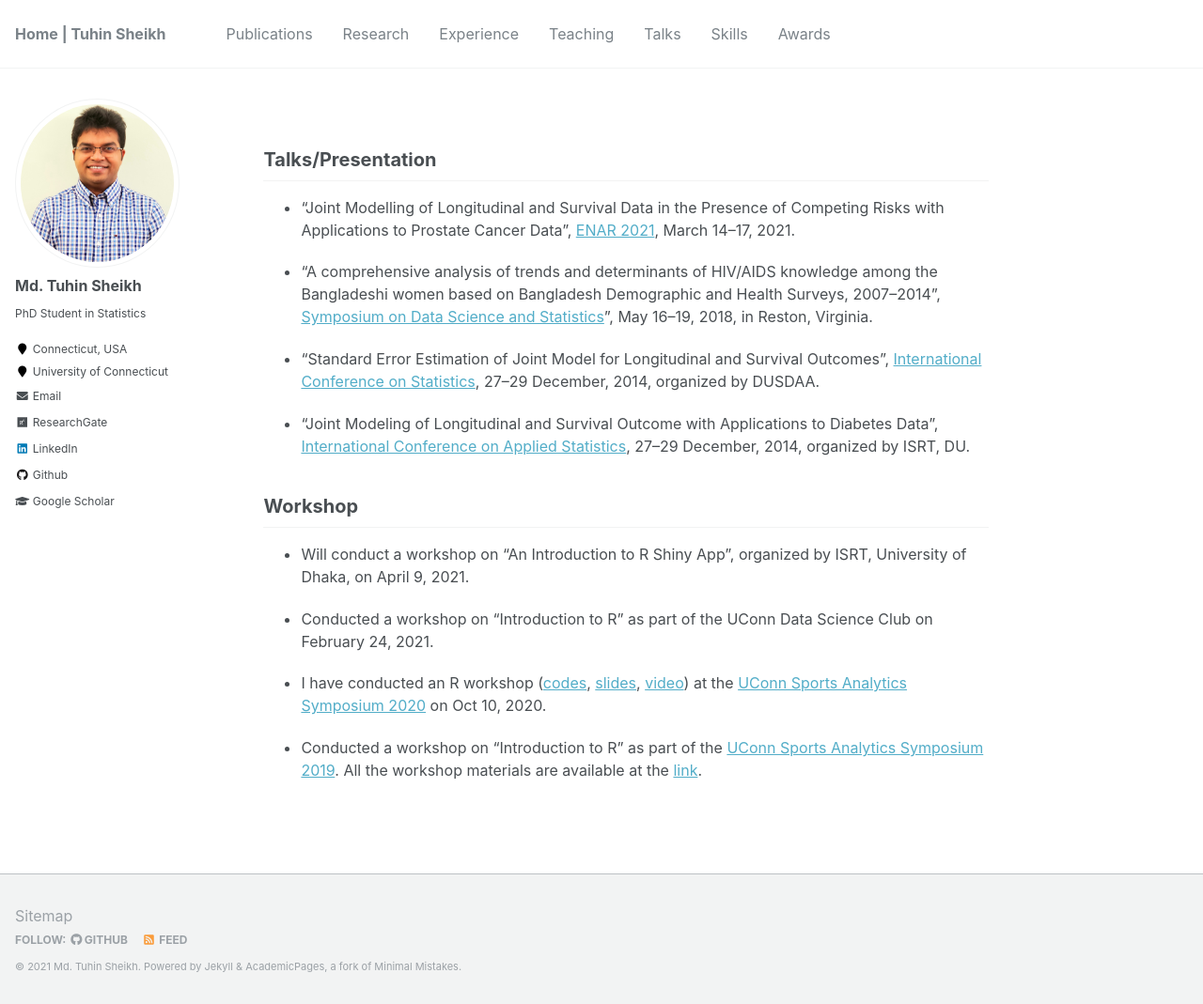
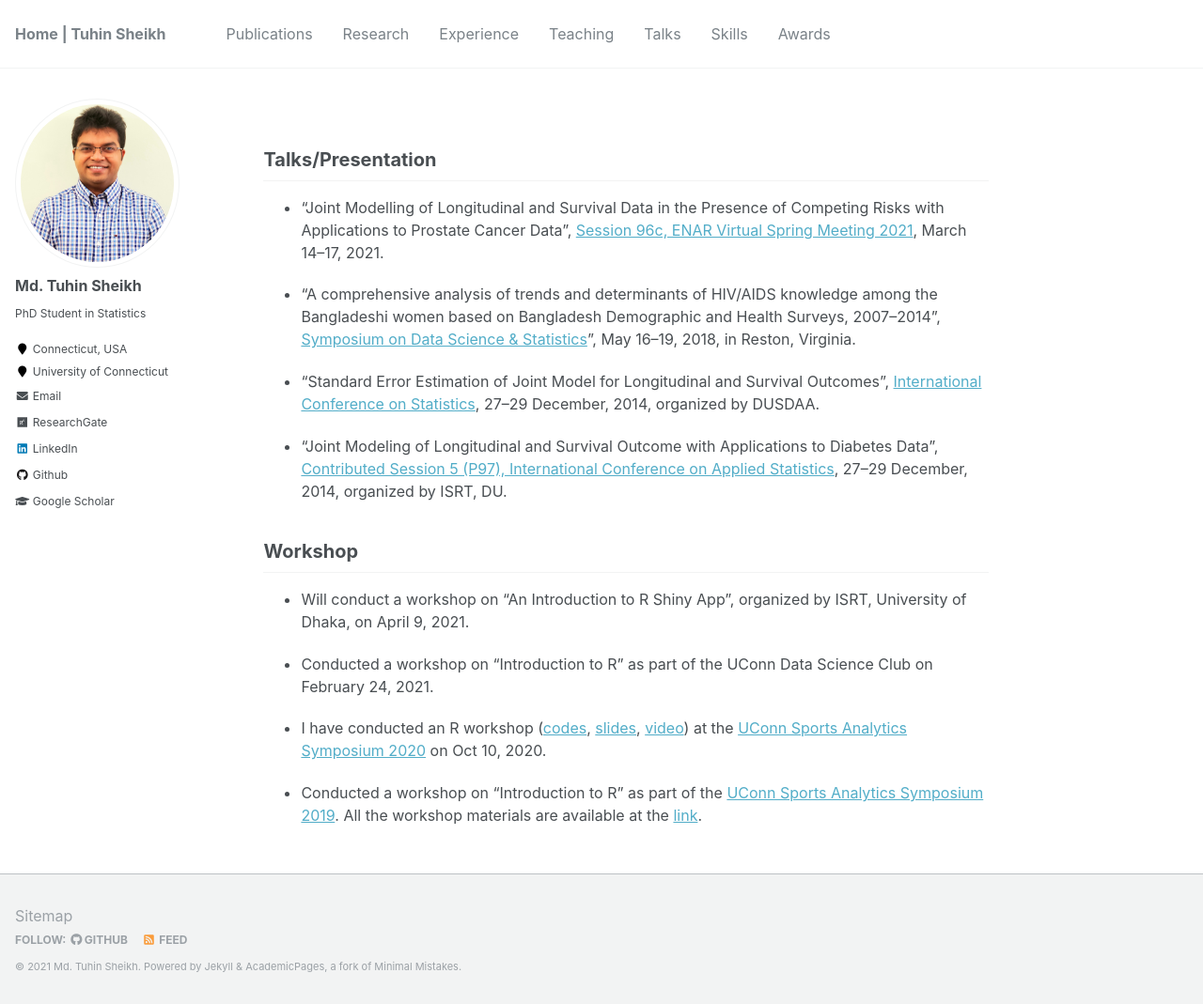
Before and after one commit to mdtuhinsheikh/mdtuhinsheikh.github.io, a Jekyll site: the page built from _pages/talks.md, in a window 1280 px wide and 1069 px high. Shown: the whole window at 94% size. Built offline with Jekyll 4.4.1, drawn with Linux system fonts in a browser that asks for light colours.

Commit message:
Update talks.md

```diff
--- a/_pages/talks.md
+++ b/_pages/talks.md
@@ -5,13 +5,13 @@ author_profile: true
 ---
 
 ## Talks/Presentation
-* "Joint Modelling of Longitudinal and Survival Data in the Presence of Competing Risks with Applications to Prostate Cancer Data", [ENAR 2021](https://www.enarspring.org/presenters), March 14--17, 2021.
+* "Joint Modelling of Longitudinal and Survival Data in the Presence of Competing Risks with Applications to Prostate Cancer Data", [Session 96c, ENAR Virtual Spring Meeting 2021](https://www.enarspring.org/agenda), March 14--17, 2021.
 
-* "A comprehensive analysis of trends and determinants of HIV/AIDS knowledge among the Bangladeshi women based on Bangladesh Demographic and Health Surveys, 2007--2014", [Symposium on Data Science and Statistics](https://ww2.amstat.org/meetings/sdss/2018/)", May 16--19, 2018, in Reston, Virginia.
+* "A comprehensive analysis of trends and determinants of HIV/AIDS knowledge among the Bangladeshi women based on Bangladesh Demographic and Health Surveys, 2007--2014", [Symposium on Data Science & Statistics](https://ww2.amstat.org/meetings/SDSS/2018/onlineprogram/AbstractDetails.cfm?AbstractID=304595)", May 16--19, 2018, in Reston, Virginia.
 
-* "Standard Error Estimation of Joint Model for Longitudinal and Survival Outcomes", [International Conference on Statistics](https://sites.google.com/site/dusdaa10/conference2015/sponsors/youngaward), 27--29 December, 2014, organized by DUSDAA.
+* "Standard Error Estimation of Joint Model for Longitudinal and Survival Outcomes", [International Conference on Statistics](https://sites.google.com/site/dusdaa10/conference2015), 27--29 December, 2014, organized by DUSDAA.
 
-* "Joint Modeling of Longitudinal and Survival Outcome with Applications to Diabetes Data", [International Conference on Applied Statistics](http://sites.isrt.ac.bd/icas2014/), 27--29 December, 2014, organized by ISRT, DU.
+* "Joint Modeling of Longitudinal and Survival Outcome with Applications to Diabetes Data", [Contributed Session 5 (P97), International Conference on Applied Statistics](https://docs.google.com/a/isrt.ac.bd/viewer?a=v&pid=sites&srcid=aXNydC5hYy5iZHxpY2FzMjAxNHxneDozYmZjNmFlMjBmMjljYzIx), 27--29 December, 2014, organized by ISRT, DU.
 
 ## Workshop
 * Will conduct a workshop on "An Introduction to R Shiny App", organized by ISRT, University of Dhaka, on April 9, 2021.
```
